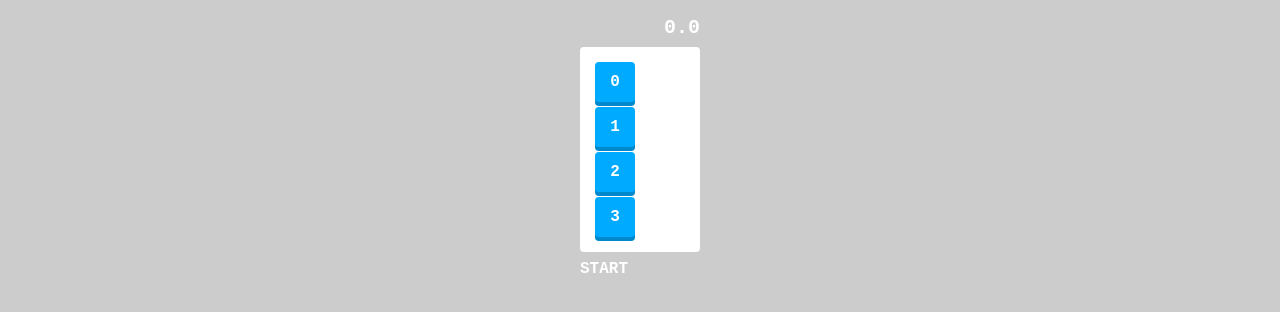
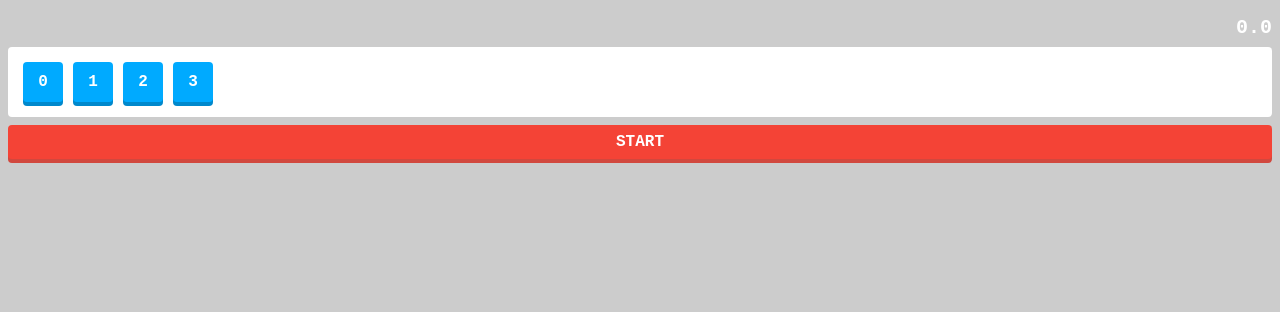
Before and after one commit to 0k1ta/NumberTouchGame, a plain HTML site: page index.html in a window 1280 px wide. Drawn offline with Linux system fonts and the light colour scheme; files that its build step writes are made by us from their sources.

Commit message:
Update styles.css

```diff
--- a/styles.css
+++ b/styles.css
@@ -8,11 +8,12 @@ body {
 
 #container {
   /* 50px * 2 + 10px * 2 */
-  width: 120px;
   margin: 16px auto;
 }
 
 #board {
+  display: flex;
+  flex-wrap: wrap;
   list-style: none;
   margin: 0 0 8px;
   padding: 10px;
@@ -32,8 +33,30 @@ body {
   box-shadow: 0 4px 0 #0088cc;
 }
 
+#board li.pressed {
+  background: #ccc;
+  box-shadow: none;
+  margin-top: 9px;
+  margin-bottom: 1px;
+}
+
 #timer {
   margin-bottom: 8px;
   font-size: 20px;
   text-align: right;
 }
+
+#btn {
+  cursor: pointer;
+  user-select: none;
+  background: #f44336;
+  padding: 8px;
+  border-radius: 4px;
+  text-align: center;
+  box-shadow: 0 4px 0 #d1483e;
+}
+
+#btn:active {
+  margin-top: 12px;
+  box-shadow: none;
+}
```
